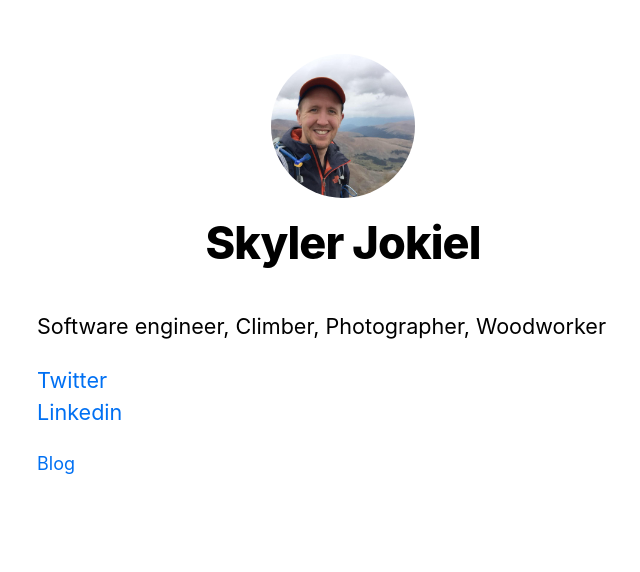
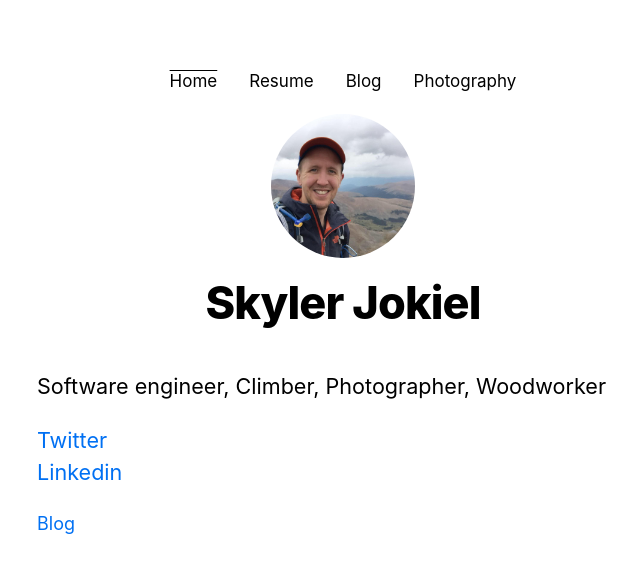
Before and after one commit to skylerjokiel/personal-site, a Next.js app: page / in a window 1280 px wide. Shown: the top 572 px of the page, without its empty margins (297-937 px from the left). Built offline with nearby package versions, Linux system fonts and the light colour scheme.

Commit message:
add simple nav-bar

```diff
--- a/components/layout.js
+++ b/components/layout.js
@@ -5,7 +5,7 @@ import Link from 'next/link'
 
 export const name = 'Skyler Jokiel'
 
-export default function Layout({ children, home }) {
+export default function Layout({ children, home, blog }) {
   return (
     <div className={styles.container}>
       <Head>
@@ -24,6 +24,16 @@ export default function Layout({ children, home }) {
         <meta name="twitter:card" content="summary_large_image" />
       </Head>
       <header className={styles.header}>
+        {/* Header Nav Bar */}
+        <div className={styles.topnav}>
+            <Link href='/'><a className={home ? styles.active : ''}>Home</a></Link>
+            <Link href='/resume'><a>Resume</a></Link>
+            <Link href='/blog'><a className={blog ? styles.active : ''}>Blog</a></Link>
+            <Link href='/photography'><a>Photography</a></Link>
+        </div>
+
+
+        {/* Header Image and Name */}
         {home ? (
           <>
             <img
@@ -44,11 +54,6 @@ export default function Layout({ children, home }) {
                 />
               </a>
             </Link>
-            <h2 className={utilStyles.headingLg}>
-              <Link href="/">
-                <a className={utilStyles.colorInherit}>{name}</a>
-              </Link>
-            </h2>
           </>
         )}
       </header>
--- a/components/layout.module.css
+++ b/components/layout.module.css
@@ -23,3 +23,31 @@
 .backToHome {
     margin: 3rem 0 0;
 }
+
+  /* Add a black background color to the top navigation */
+.topnav {
+    color: black;
+    overflow: hidden;
+    padding-bottom: 5px;
+  }
+
+/* Style the links inside the navigation bar */
+.topnav a {
+    float: left;
+    color: black;
+    text-align: center;
+    padding: 14px 16px;
+    text-decoration: none;
+    font-size: 17px;
+}
+
+/* Change the color of links on hover */
+.topnav a:hover {
+    color: black;
+    text-shadow: 0px 0px 1px gray;
+}
+
+/* Add a color to the active/current link */
+.topnav a.active {
+    text-decoration: overline;
+}
--- a/pages/blog/index.js
+++ b/pages/blog/index.js
@@ -17,7 +17,7 @@ export async function getStaticProps() {
 
 export default function BlogPage({ allPostsData }) {
     return (
-        <Layout>
+        <Layout blog>
             <Head>
                 <title>Blog</title>
             </Head>
```
Lines whose indentation alone changed are shown as unchanged.
